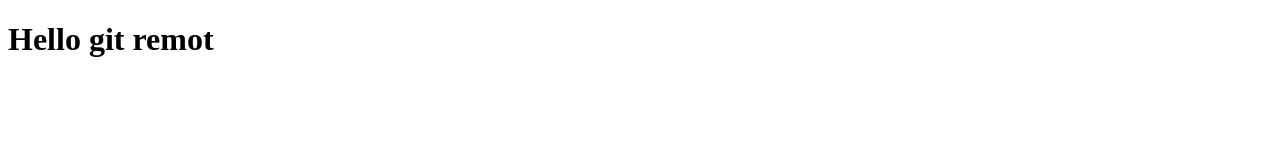
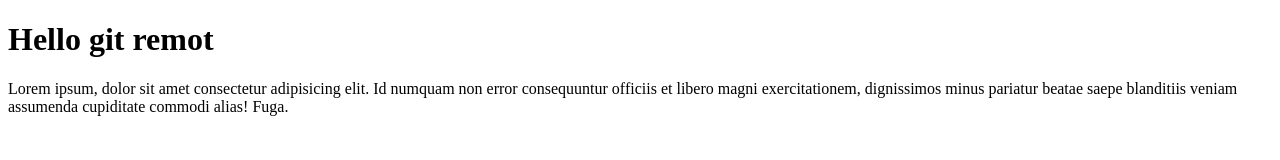
Before and after one commit to KreanVakhim/My-project-a, a plain HTML site: page index.html in a window 1280 px wide. Drawn offline with Linux system fonts and the light colour scheme.

Commit message:
index.html

```diff
--- a/index.html
+++ b/index.html
@@ -7,5 +7,6 @@
 </head>
 <body>
     <h1>Hello git remot</h1>
+    <p>Lorem ipsum, dolor sit amet consectetur adipisicing elit. Id numquam non error consequuntur officiis et libero magni exercitationem, dignissimos minus pariatur beatae saepe blanditiis veniam assumenda cupiditate commodi alias! Fuga.</p>
 </body>
 </html>
```
